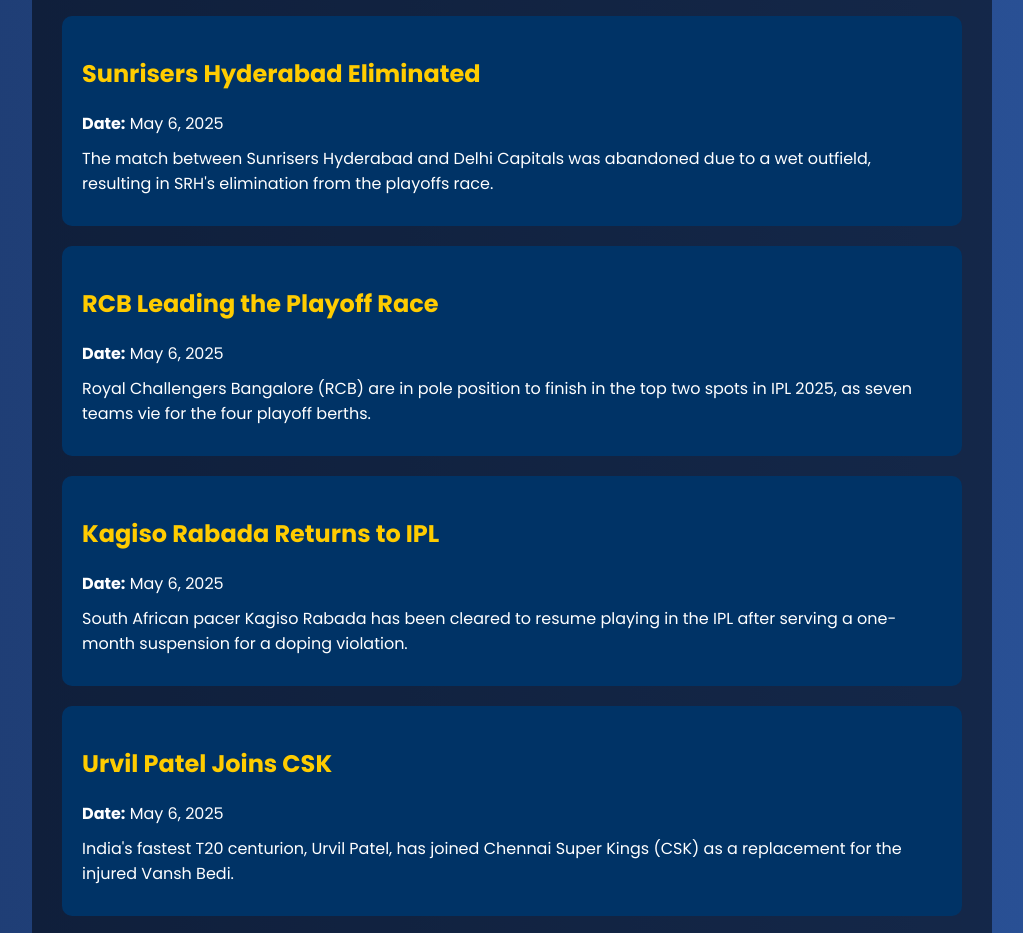
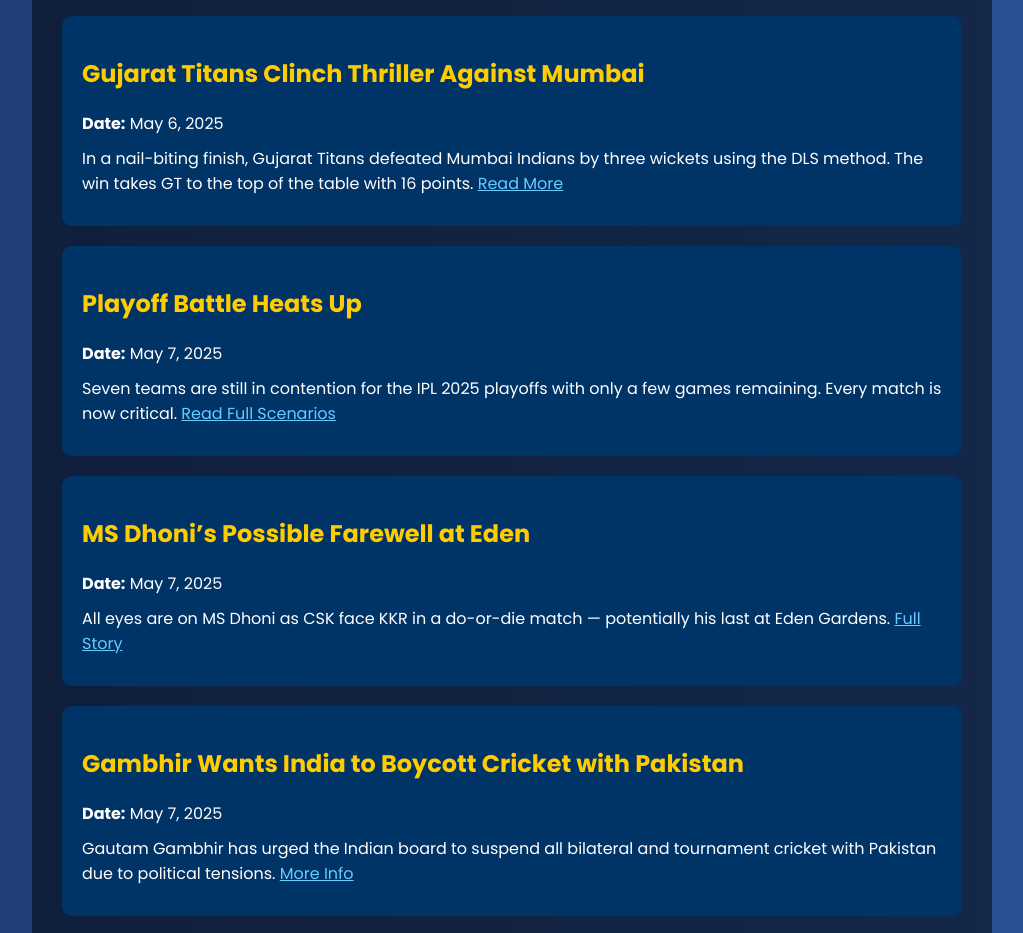
Before and after one commit to cricketwithsankalpa/cricketwithsankalpa, a plain HTML site: page 2-News.html in a window 1280 px wide. Shown: the part 133-1066 px from the top of the page, without its empty margins (128-1151 px from the left). Drawn offline with Linux system fonts and the light colour scheme.

Commit message:
Update 2-News.html

```diff
--- a/2-News.html
+++ b/2-News.html
@@ -57,34 +57,45 @@
     a.button:hover {
       background-color: #e6b800;
     }
+
+    a.link {
+      color: #66ccff;
+      text-decoration: underline;
+    }
   </style>
 </head>
 <body>
   <div class="container">
-    <h1>📰 Cricket News – May 6, 2025</h1>
+    <h1>📰 Cricket News – May 7, 2025</h1>
 
     <div class="news-item">
-      <h2>Sunrisers Hyderabad Eliminated</h2>
+      <h2>Gujarat Titans Clinch Thriller Against Mumbai</h2>
       <p><strong>Date:</strong> May 6, 2025</p>
-      <p>The match between Sunrisers Hyderabad and Delhi Capitals was abandoned due to a wet outfield, resulting in SRH's elimination from the playoffs race.</p>
+      <p>In a nail-biting finish, Gujarat Titans defeated Mumbai Indians by three wickets using the DLS method. The win takes GT to the top of the table with 16 points. <a class="link" href="https://www.hindustantimes.com/cricket/ipl-2025-live-mi-vs-gt-live-score-match-56-mumbai-indians-vs-gujarat-titans-t20-ipl-live-match-6-may-101746526841021.html" target="_blank">Read More</a></p>
     </div>
 
     <div class="news-item">
-      <h2>RCB Leading the Playoff Race</h2>
-      <p><strong>Date:</strong> May 6, 2025</p>
-      <p>Royal Challengers Bangalore (RCB) are in pole position to finish in the top two spots in IPL 2025, as seven teams vie for the four playoff berths.</p>
+      <h2>Playoff Battle Heats Up</h2>
+      <p><strong>Date:</strong> May 7, 2025</p>
+      <p>Seven teams are still in contention for the IPL 2025 playoffs with only a few games remaining. Every match is now critical. <a class="link" href="https://www.business-standard.com/cricket/ipl/ipl-2025-playoffs-qualification-scenarios-of-all-seven-teams-in-contention-125050600676_1.html" target="_blank">Read Full Scenarios</a></p>
     </div>
 
     <div class="news-item">
-      <h2>Kagiso Rabada Returns to IPL</h2>
-      <p><strong>Date:</strong> May 6, 2025</p>
-      <p>South African pacer Kagiso Rabada has been cleared to resume playing in the IPL after serving a one-month suspension for a doping violation.</p>
+      <h2>MS Dhoni’s Possible Farewell at Eden</h2>
+      <p><strong>Date:</strong> May 7, 2025</p>
+      <p>All eyes are on MS Dhoni as CSK face KKR in a do-or-die match — potentially his last at Eden Gardens. <a class="link" href="https://www.deccanherald.com/sports/cricket/ipl-2025-dhonis-possible-eden-swansong-set-to-overshadow-kkrs-must-win-clash-vs-csk-3526554" target="_blank">Full Story</a></p>
     </div>
 
     <div class="news-item">
-      <h2>Urvil Patel Joins CSK</h2>
+      <h2>Gambhir Wants India to Boycott Cricket with Pakistan</h2>
+      <p><strong>Date:</strong> May 7, 2025</p>
+      <p>Gautam Gambhir has urged the Indian board to suspend all bilateral and tournament cricket with Pakistan due to political tensions. <a class="link" href="https://www.dawn.com/news/1908921/gambhir-calls-for-suspension-of-all-cricket-with-pakistan" target="_blank">More Info</a></p>
+    </div>
+
+    <div class="news-item">
+      <h2>Vettori Laments SRH Exit</h2>
       <p><strong>Date:</strong> May 6, 2025</p>
-      <p>India's fastest T20 centurion, Urvil Patel, has joined Chennai Super Kings (CSK) as a replacement for the injured Vansh Bedi.</p>
+      <p>SRH coach Daniel Vettori believes poor home conditions played a role in their elimination from playoff contention. <a class="link" href="https://www.reuters.com/sports/cricket/coach-vettori-rues-home-woes-after-hyderabads-ipl-playoff-exit-2025-05-06/" target="_blank">Read Details</a></p>
     </div>
 
     <a href="index.html" class="button">⬅ Back to Home</a>
```
